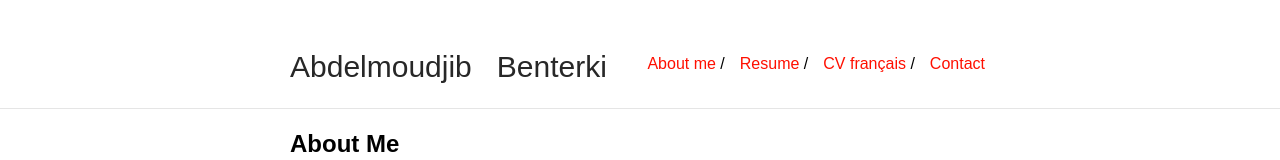
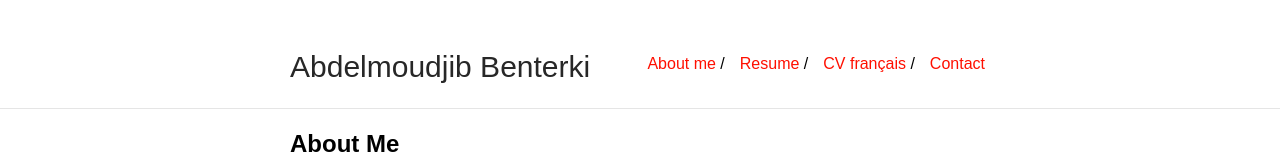
Before and after one commit to Abdelmoudjib-Benterki/Website, a plain HTML site: page index.html in a window 1280 px wide. Shown: the top 160 px of the page. Drawn offline with Linux system fonts and the light colour scheme.

Commit message:
Update index.html

```diff
--- a/index.html
+++ b/index.html
@@ -36,7 +36,7 @@
     <div class="wrapper">
         <div class="navbar container">
 
-            <a id="author-name" class="alignable pull-left" href="About">Abdelmoudjib &nbsp Benterki</a>
+            <a id="author-name" class="alignable pull-left" href="About">Abdelmoudjib Benterki</a>
             <ul id="navlist" class="alignable pull-right navbar-ul">
 
 
```
